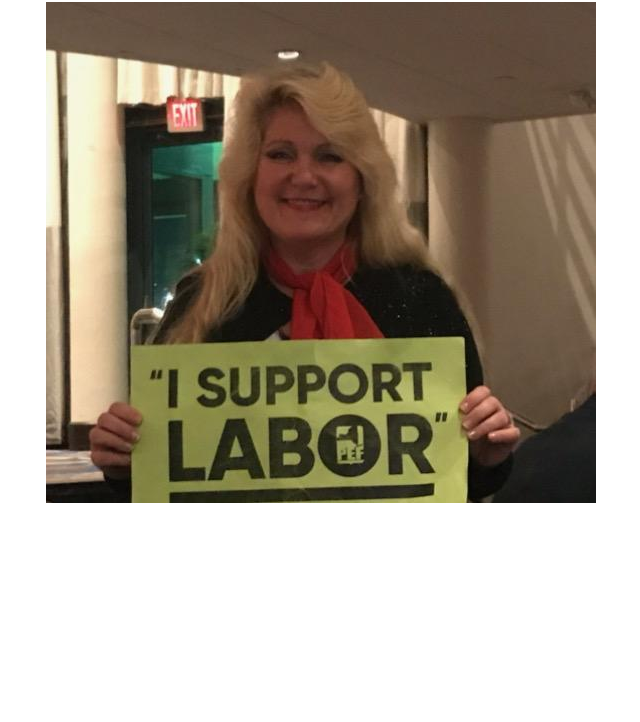
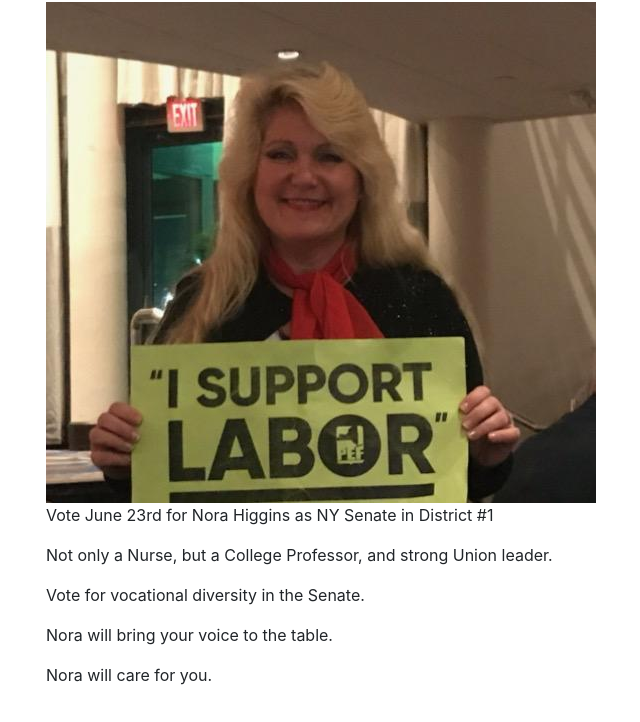
Before and after one commit to nursenora4nysenate/nursenora4nysenate, a plain HTML site: page public/index.html in a window 1280 px wide. Shown: the part 54-776 px from the top of the page, without its empty margins (39-679 px from the left). Drawn offline with nearby package versions, Linux system fonts and the light colour scheme.

Commit message:
adding paragraph

```diff
--- a/public/index.html
+++ b/public/index.html
@@ -15,6 +15,11 @@
     	<div class="starter-template">
     		<h1>Nurse Nora 4 NY Senate #1</h1>
     		<img src="/images/img02.jpg">
+    		<p>Vote June 23rd for Nora Higgins as NY Senate in District #1</p>
+    		<p>Not only a Nurse, but a College Professor, and strong Union leader.</p>
+    		<p>Vote for vocational diversity in the Senate.</p>
+    		<p>Nora will bring your voice to the table.</p>
+    		<p>Nora will care for you.</p>
     	</div>
 	</div>
     <!-- Optional JavaScript -->
```
